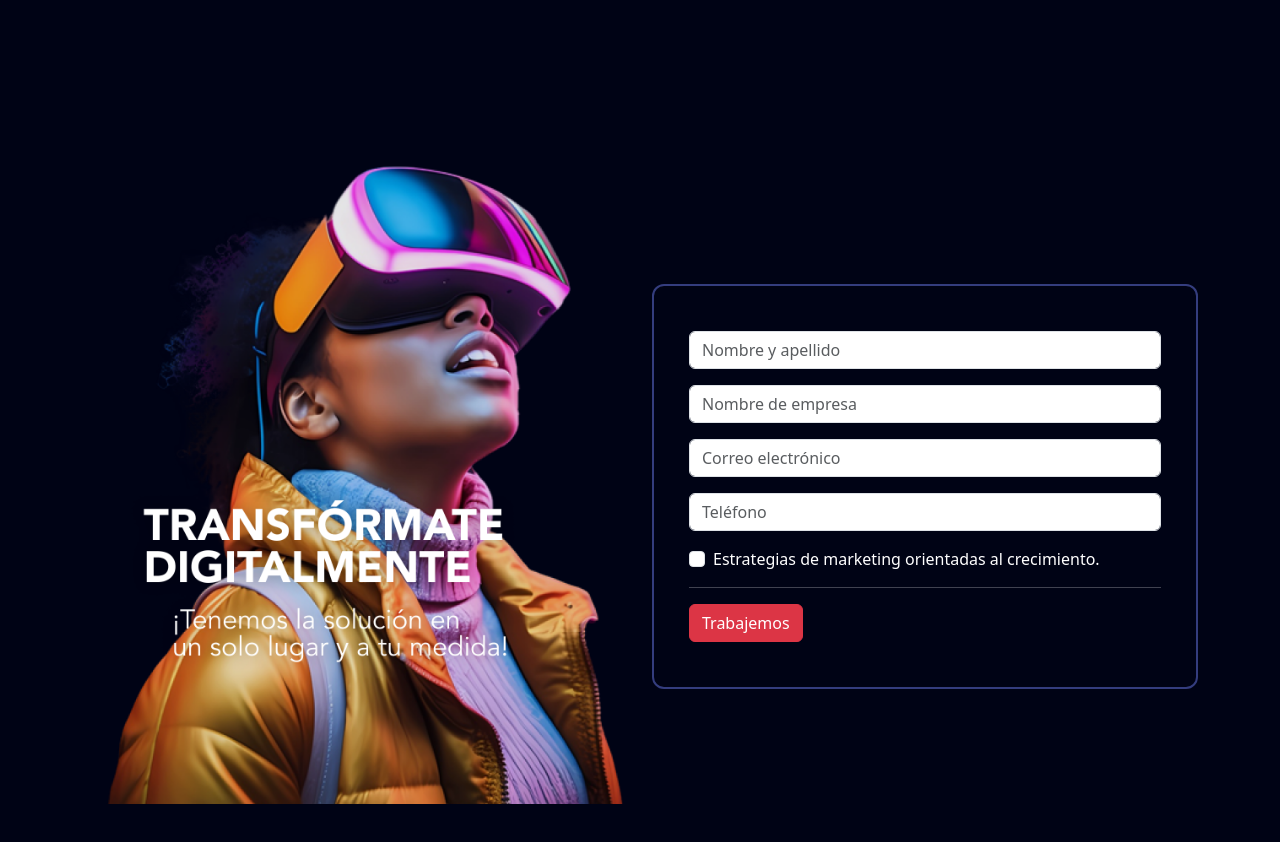
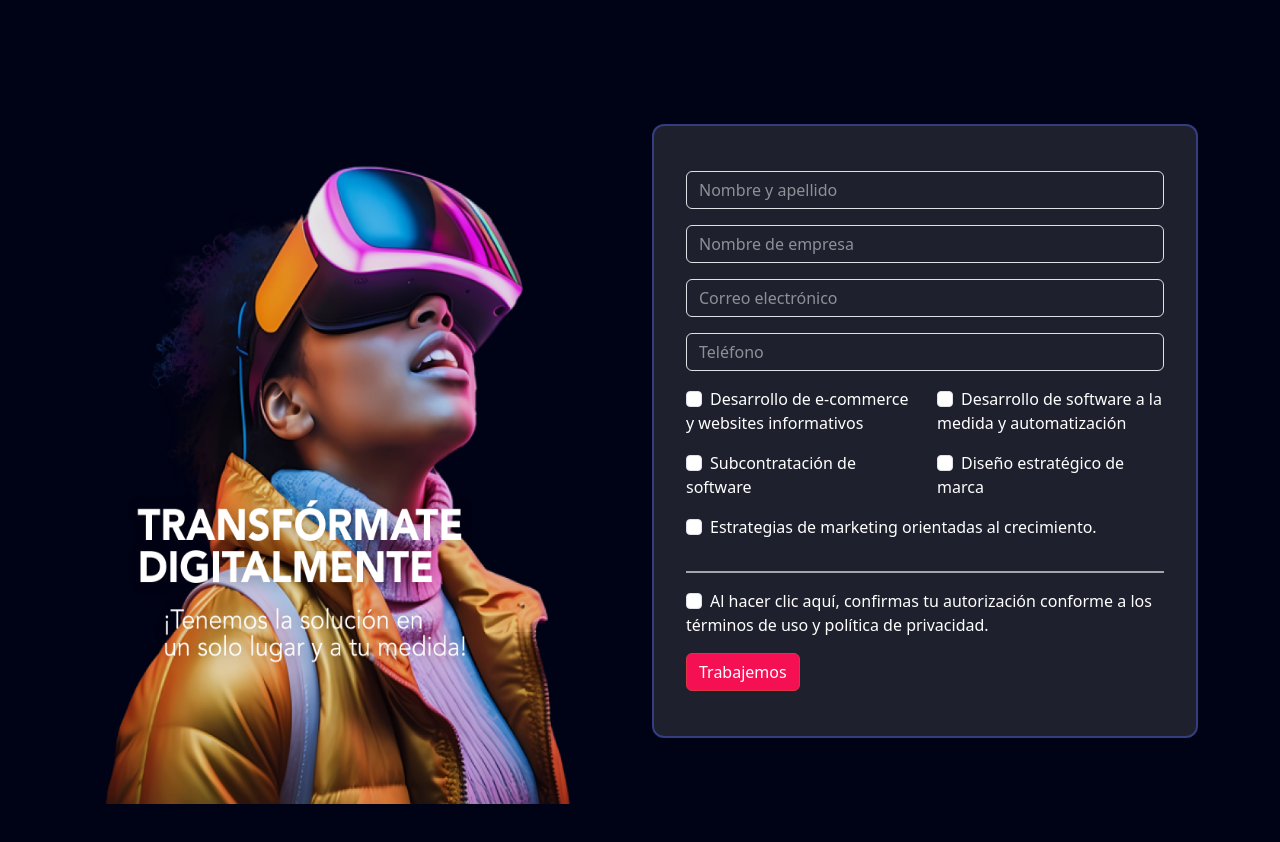
Before and after one commit to cignacios/PhanteraSite, a Vue app: page / in a window 1280 px wide. Shown: the part 2460-3302 px from the top of the page. After the commit the page ends 3264 px from the top, so only its background shows below. Built offline with nearby package versions, Linux system fonts and the light colour scheme.

Commit message:
Contacto Formulario Terminado

```diff
--- a/src/components/generals/Contact.vue
+++ b/src/components/generals/Contact.vue
@@ -5,13 +5,13 @@
 <template>
     <div class="container">
         <div class="row">
-            <div class="col-6 izquierda">
-                <img src="../../assets/images/form-contact-es.png" alt="formulario"/>
+            <div class="col-lg-6 izquierda order-2 order-lg-1">
+                <img class="img-fluid" src="../../assets/images/form-contact-es.png" alt="formulario"/>
             </div>
-                <div class="col-6 derecha">
+                <div class="col-lg-6 derecha order-1 order-lg-2">
                     <form class="contenedor-form">
                             <div class="mb-3">
-                        <input type="email" class="form-control" id="exampleInputEmail1" aria-describedby="emailHelp" placeholder="Nombre y apellido">
+                                <input type="email" class="form-control" id="exampleInputEmail1" aria-describedby="emailHelp" placeholder="Nombre y apellido"/>
                             </div>
                             <div class="mb-3">
                                 <input type="password" class="form-control" id="exampleInputPassword1" placeholder="Nombre de empresa">
@@ -22,13 +22,46 @@
                             <div class="mb-3">
                                 <input type="password" class="form-control" id="exampleInputPassword1" placeholder="Teléfono">
                             </div>
-                    <div class="mb-3 form-check">
+
+                            <div class="row">
+                                <div class="col-md-6">
+                                    <div class="mb-3">
+                                        <input type="checkbox" class="form-check-input" id="exampleCheck1" placeholder="name@example.com">
+                                        <label class="form-check-label" for="exampleCheck1">Desarrollo de e-commerce y websites informativos</label>
+                                    </div>
+                                    <div class="mb-3">
+                                        <input type="checkbox" class="form-check-input" id="exampleCheck1" placeholder="name@example.com">
+                                        <label class="form-check-label" for="exampleCheck1">Subcontratación de software</label>
+                                    </div>
+                                   </div>
+
+                                <div class="col-md-6">
+                                    <div class="mb-3">
+                                        <input type="checkbox" class="form-check-input" id="exampleCheck1" placeholder="name@example.com">
+                                        <label class="form-check-label" for="exampleCheck1">Desarrollo de software a la medida y automatización</label>
+                                    </div>
+                                    <div class="mb-3">
+                                        <input type="checkbox" class="form-check-input" id="exampleCheck1" placeholder="name@example.com">
+                                        <label class="form-check-label" for="exampleCheck1">Diseño estratégico de marca</label>
+                                    </div>
+                                </div>
+
+                                <div class="col-12">
+                                    <div class="mb-3">
                                         <input type="checkbox" class="form-check-input" id="exampleCheck1" placeholder="name@example.com">
                                         <label class="form-check-label" for="exampleCheck1">Estrategias de marketing orientadas al crecimiento.</label>
                                     </div>
+                                   </div>
+                            </div>
                             <hr>
+                            <div class="mb-3">
+                                <input type="checkbox" class="form-check-input" id="exampleCheck1" placeholder="name@example.com">
+                                <label class="form-check-label" for="exampleCheck1">Al hacer clic aquí, confirmas tu autorización conforme a los términos de uso y política de privacidad.</label>
+                            </div>
                             <button type="submit" class="btn btn-danger">Trabajemos</button>
                             </form>
+
+
                 </div>
             </div>
         </div>
@@ -41,14 +74,55 @@
 }
 
 .derecha{
-    margin: 10rem 0rem;
+    margin-bottom: 3rem;
 
 }
 
 .contenedor-form{
-    padding: 45px 35px;
+    padding: 45px 32px;
     border-radius: 12px;
     border: 2px solid #343d7e;
+    background-color: #1e202d;
 }
 
+hr{
+    border-color: white;
+    border-width: 2px;
+    opacity: 0.60;
+}
+
+.form-control {
+    background-color: transparent;
+    color: white;
+}
+
+::placeholder {
+        color: rgba(255, 255, 255, 0.5);
+    }
+
+.form-control:focus {
+        border-color: #f41052;
+        box-shadow: none;
+    }
+
+label {
+    display: inline;
+    margin-left: 8px;
+}
+
+
+.btn-danger{
+    background-color: #f41052;
+}
+
+.btn-danger:hover{
+    background-color: #000315;
+    color: #f41052;
+}
+
+@media (max-width:768px){
+.izquierda img{
+    height: auto;
+  }
+}
 </style>
```
Lines whose indentation alone changed are shown as unchanged.
